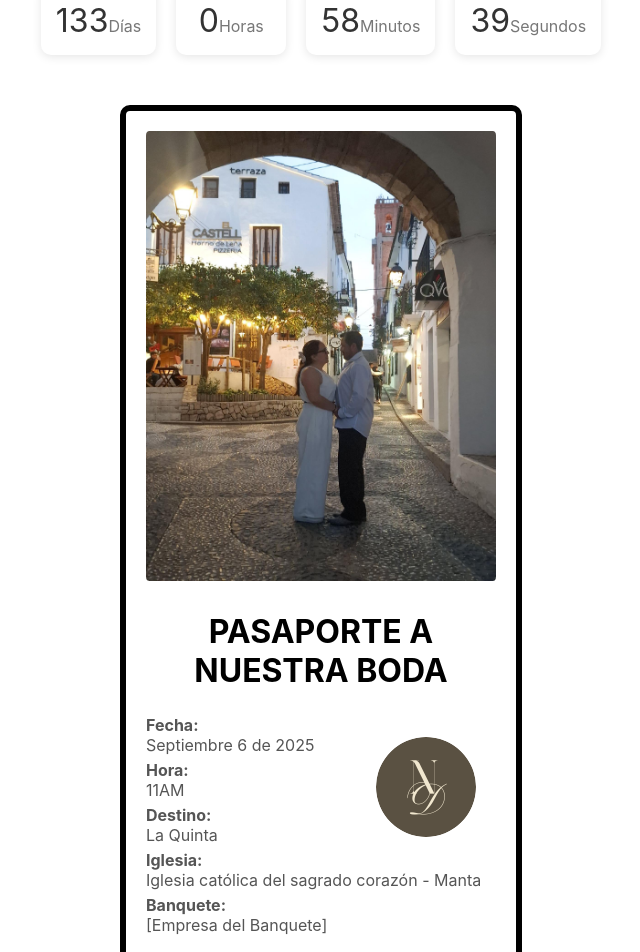
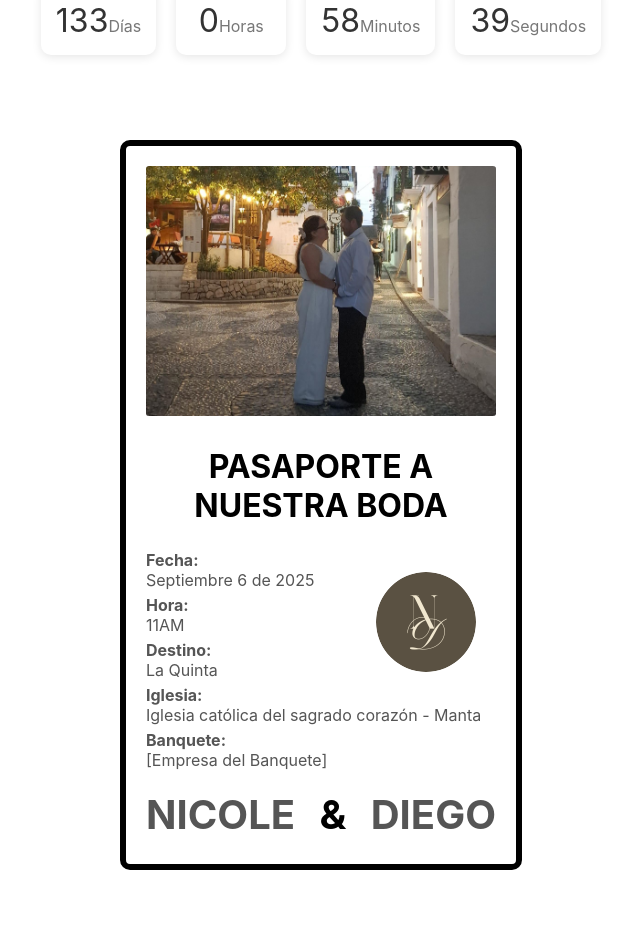
Before and after one commit to CristopherVanegas/BodaNicoleRo, a React (Vite) app in the folder boda_nicole_ro/: page / in a window 1280 px wide. Shown: the part 1260-2212 px from the top of the page, without its empty margins (319-959 px from the left). Built offline with nearby package versions, Linux system fonts and the light colour scheme; the HTML template or start-up script is replaced by a standard one.

Commit message:
Corrección invitación

```diff
--- a/boda_nicole_ro/src/components/InvitationCard/InvitationCard.jsx
+++ b/boda_nicole_ro/src/components/InvitationCard/InvitationCard.jsx
@@ -1,6 +1,6 @@
 import 'react';
 import styles from './InvitationCard.module.css';
-import imagenNovios1Circle from '../../assets/images/novios/1.jpeg';
+import imagenNovios1Circle from '../../assets/images/novios/1-57.jpeg';
 import logoNovios from '../../assets/images/logo/logo-circle.png';
 
 const InvitationCard = () => {
@@ -19,10 +19,13 @@ const InvitationCard = () => {
             <p><strong>Banquete:</strong><br /> [Empresa del Banquete]</p>
           </div>
           <img className={styles.imageContainer} src={logoNovios} alt="Logo Novios" />
-
         </div>
         <p className={styles.linea}></p>
-        <footer className={styles.footer}>Nicole & Diego</footer>
+        <footer className={styles.footer}>
+          <p>Nicole</p>
+          <p>&</p>
+          <p>Diego</p>
+        </footer>
       </div>
     </section>
   );
--- a/boda_nicole_ro/src/components/InvitationCard/InvitationCard.module.css
+++ b/boda_nicole_ro/src/components/InvitationCard/InvitationCard.module.css
@@ -65,7 +65,7 @@
 
 .imageNovios1Container {
   width: 350px;
-  height: 450px;
+  height: 250px;
   background-color: #ddd;
   border-radius: 1%;
 }
@@ -101,10 +101,18 @@
 }
 
 .footer {
+  display: flex;
+  justify-content: space-between;
   font-size: 2.5rem;
   color: var(--color-title);
   font-family: var(--font-title);
   font-weight: 700;
   text-transform: uppercase;
-  margin-top: 0px;
 }
+
+.footer p:nth-child(2) {
+  color: var(--color-accent);
+  /* Ejemplo: cambia el color de la fuente */
+  font-weight: bold;
+  /* Ejemplo: lo pones en negrita */
+}
```
Also changed, not shown: boda_nicole_ro/src/assets/images/novios/1-57.jpeg (added).
